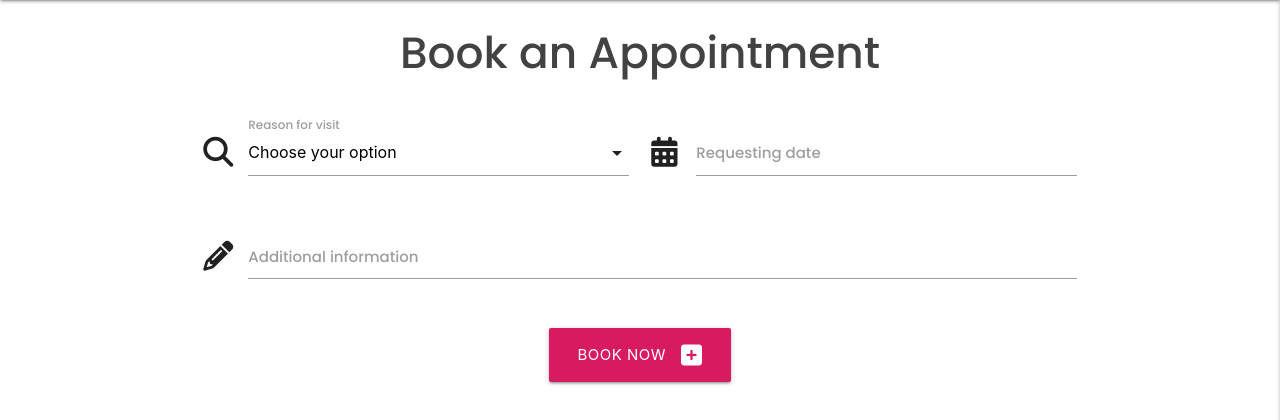
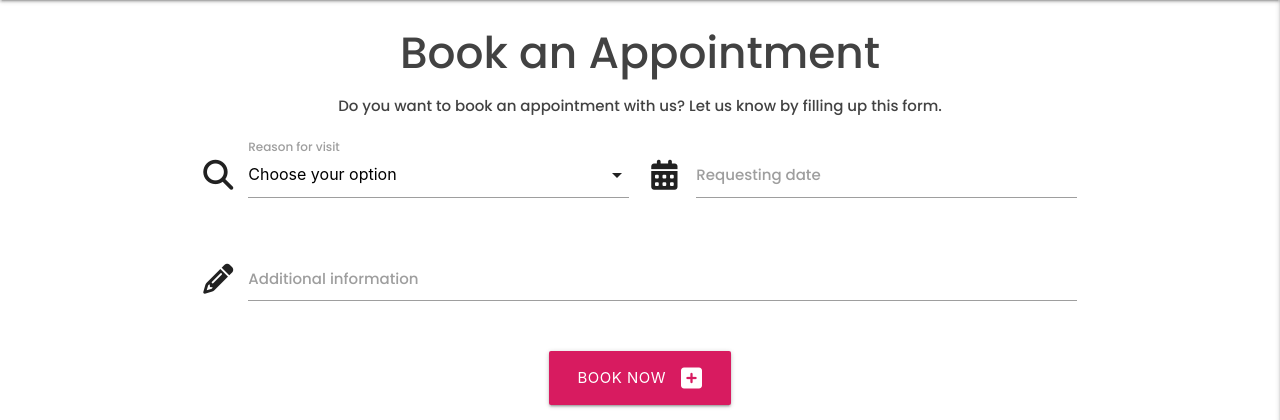
Before and after one commit to ricocatford/bonteeth-project, a Flask app: page /book-appointment in a window 1280 px wide. Shown: the part 64-484 px from the top of the page. Run offline with Flask 2, Linux system fonts and the light colour scheme; some libraries are stand-ins or nearby versions.

Commit message:
Form for bookings is working now

```diff
--- a/app.py
+++ b/app.py
@@ -1,5 +1,5 @@
 import os
-from datetime import datetime
+from datetime import datetime, date
 
 from flask import Flask, flash, render_template, redirect, request, session, url_for
 from flask_pymongo import PyMongo
@@ -89,7 +89,7 @@ def profile(username):
 
 
 def format_date(datetime_string):
-    formatted_datetime = datetime.strptime(datetime_string, '%Y-%m-%d')
+    formatted_datetime = datetime.strptime(datetime_string, "%Y-%m-%d")
     return formatted_datetime.strftime("%d %B, %Y")
 
 
@@ -101,7 +101,7 @@ def appointments():
     appointments = list(mongo.db.appointments.find())
 
     formatted_appointments = []
-    # datetime.now()
+
     for appointment in appointments:
         formatted_appointment = appointment
         formatted_appointment["created_on"] = format_date(formatted_appointment["created_on"])
@@ -111,26 +111,25 @@ def appointments():
     return render_template("appointments.html", username=username, appointments=formatted_appointments)
 
 
-@app.route("/test")
-def test():
-    username = mongo.db.users.find_one(
-        {"username": session["user"]})["username"]
+@app.route("/book-appointment", methods=["GET", "POST"])
+def book_appointment():
+    if request.method == "POST":
 
-    appointments = list(mongo.db.appointments.find())
+        today = date.today()
+        formatted_today = today.strftime("%Y-%m-%d")
 
-    formatted_appointments = []
-    # datetime.now()
-    for appointment in appointments:
-        formatted_appointment = appointment
-        formatted_appointment["created_on"] = format_date(formatted_appointment["created_on"])
-        formatted_appointment["requested_date"] = format_date(formatted_appointment["requested_date"])
-        formatted_appointments.append(formatted_appointment)
+        appointment = {
+            "created_by": session["user"],
+            "created_on": formatted_today,
+            "reason_for_visit": "Hard coded lmao",
+            "requested_date": "2023-02-18",
+            "additional_information": "Another hard coded line",
+            "status": "Pending"
+        }
 
-    return render_template("test.html", username=username, appointments=formatted_appointments)
+        mongo.db.appointments.insert_one(appointment)
+        flash("Appointment booking successfully submitted!")
 
-
-@app.route("/book-appointment")
-def book_appointment():
     return render_template("book-appointment.html")
 
 if __name__ == "__main__":
--- a/templates/book-appointment.html
+++ b/templates/book-appointment.html
@@ -6,6 +6,9 @@
             <h3 class="center-align grey-text text-darken-3">
                 Book an Appointment
             </h3>
+            <p class="center-align grey-text text-darken-3">
+                Do you want to book an appointment with us? Let us know by filling up this form.
+            </p>
         </div>
     </div>
     <div class="row">
```
